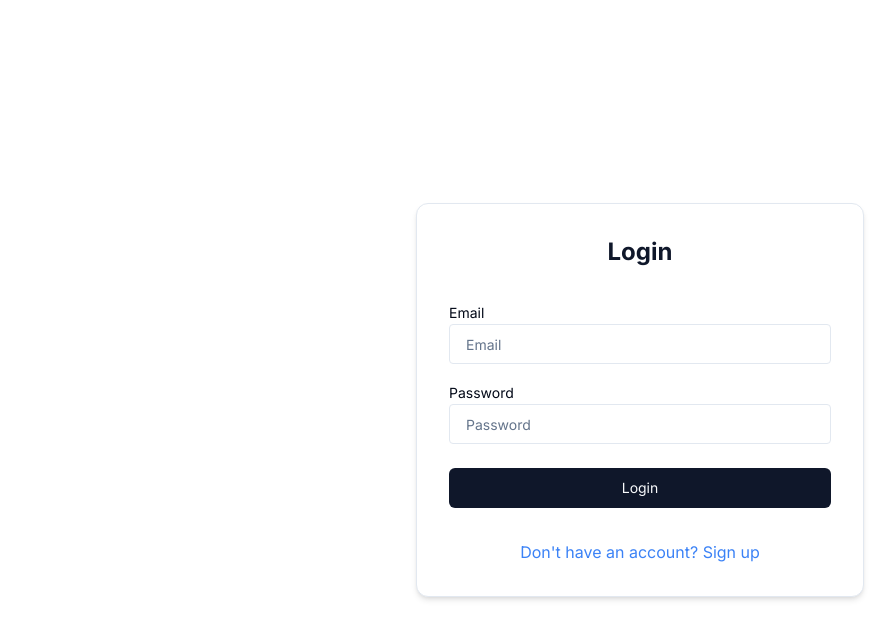
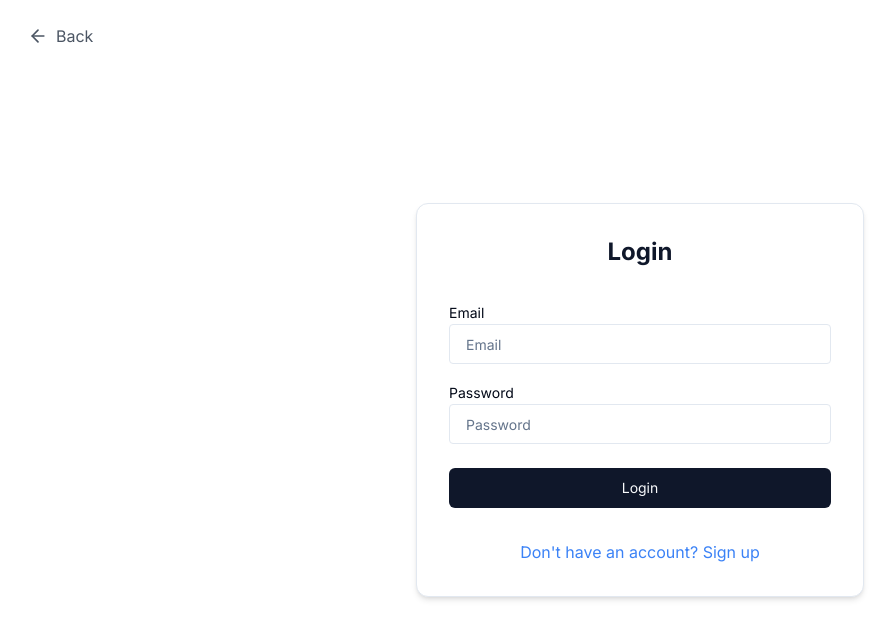
Before and after one commit to shadi-almilhem/syria-tech-hub-connect-11, a React (Vite) app: page /auth in a window 1280 px wide. Shown: the top 638 px of the page, without its empty margins (0-896 px from the left). Built offline with nearby package versions, Linux system fonts and the light colour scheme.

Commit message:
feat: Add back button to auth page
Adds a back button to the login/signup page, allowing users to navigate back to the homepage.

```diff
--- a/src/pages/AuthPage.tsx
+++ b/src/pages/AuthPage.tsx
@@ -1,4 +1,3 @@
-
 import { useState, useEffect } from "react";
 import { supabase } from "@/integrations/supabase/client";
 import { useNavigate } from "react-router-dom";
@@ -6,6 +5,7 @@ import { Button } from "@/components/ui/button";
 import { Input } from "@/components/ui/input";
 import { Label } from "@/components/ui/label";
 import { Textarea } from "@/components/ui/textarea";
+import { ArrowLeft } from "lucide-react";
 
 export default function AuthPage() {
   const [isLogin, setIsLogin] = useState(true);
@@ -91,7 +91,17 @@ export default function AuthPage() {
   };
 
   return (
-    <div className="min-h-screen flex justify-center items-center bg-background">
+    <div className="min-h-screen flex justify-center items-center bg-background relative">
+      {/* Back button */}
+      <button
+        onClick={() => navigate("/")}
+        className="absolute left-4 top-4 flex items-center gap-2 text-gray-600 hover:text-primary px-3 py-2 rounded transition bg-white/80"
+        aria-label="Back to Home"
+        type="button"
+      >
+        <ArrowLeft size={20} />
+        <span className="hidden sm:inline font-medium">Back</span>
+      </button>
       <div className="max-w-md w-full bg-white rounded-xl shadow-md p-8 border flex flex-col gap-6">
         <h1 className="text-2xl font-bold text-primary mb-2 text-center">
           {isLogin ? "Login" : "Sign up"}
```
